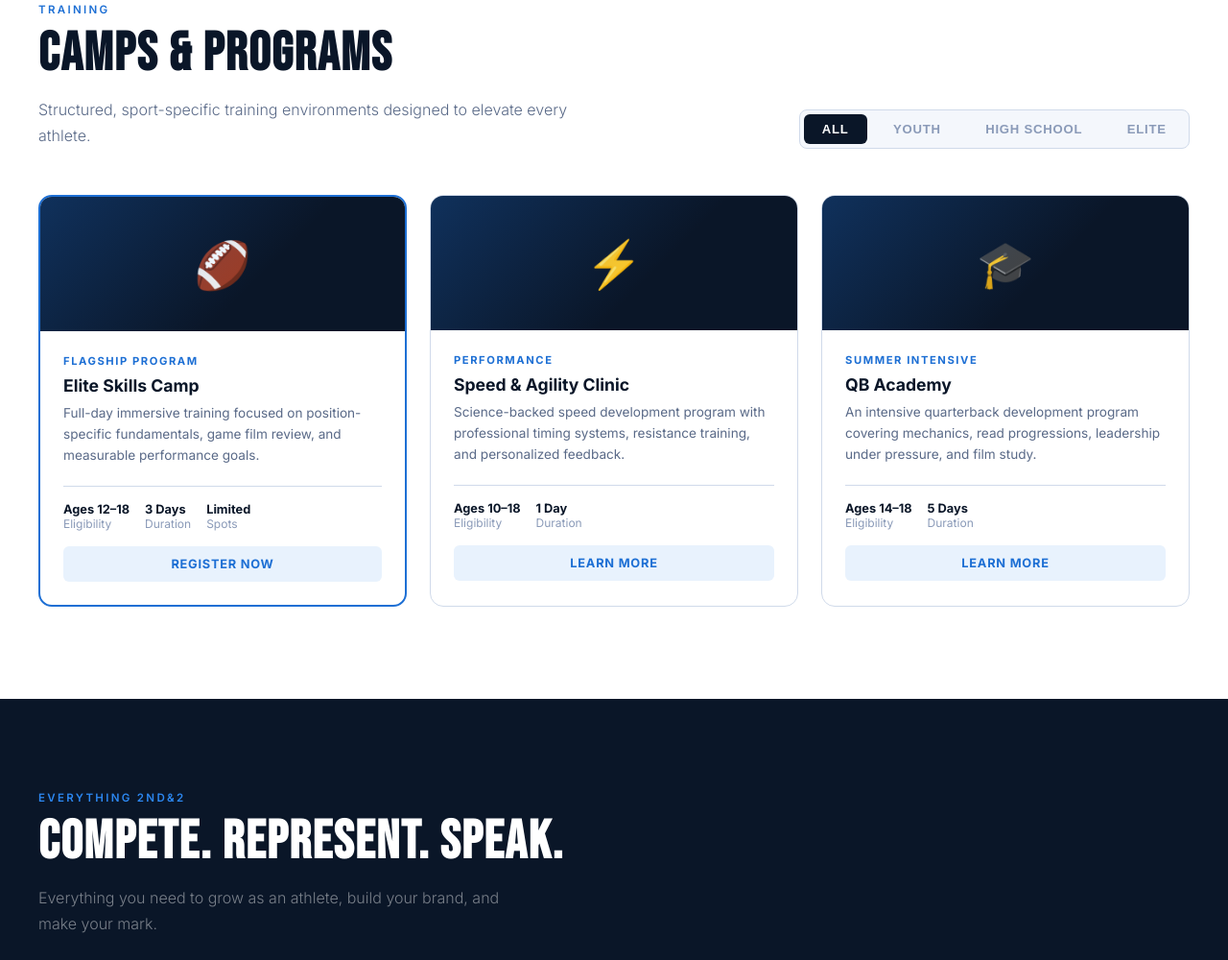
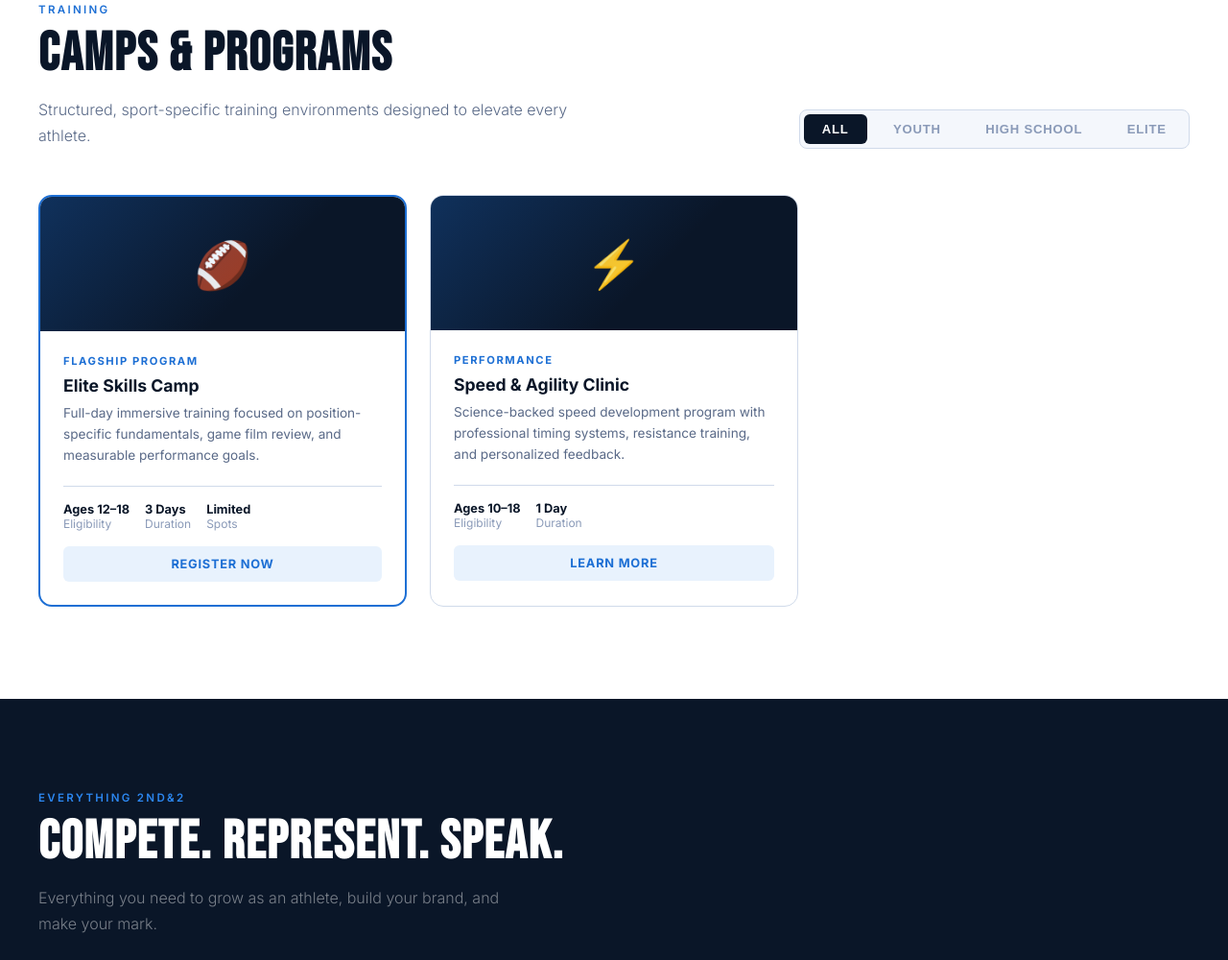
Before and after one commit to jbeaubell-cmd/jbeaubell-cmd.github.io, a plain HTML site: page index.html in a window 1280 px wide. Shown: the part 1944-2944 px from the top of the page at 96% size. Drawn offline with Linux system fonts and the light colour scheme.

Commit message:
Updated index.html

```diff
--- a/index.html
+++ b/index.html
@@ -974,7 +974,6 @@
       <div class="dropdown">
         <a href="#camps"><span class="drop-icon">🏈</span> Elite Skills Camp</a>
         <a href="#camps"><span class="drop-icon">⚡</span> Speed & Agility</a>
-        <a href="#camps"><span class="drop-icon">🏆</span> Quarterback Academy</a>
         <a href="#camps"><span class="drop-icon">📅</span> Summer Intensives</a>
       </div>
     </li>
@@ -1127,19 +1126,7 @@
           <a href="#contact" class="card-cta">Learn More</a>
         </div>
       </div>
-      <div class="program-card">
-        <div class="card-header">🎓</div>
-        <div class="card-body">
-          <div class="card-tag">Summer Intensive</div>
-          <div class="card-title">QB Academy</div>
-          <div class="card-desc">An intensive quarterback development program covering mechanics, read progressions, leadership under pressure, and film study.</div>
-          <div class="card-meta">
-            <div class="meta-item"><strong>Ages 14–18</strong>Eligibility</div>
-            <div class="meta-item"><strong>5 Days</strong>Duration</div>
-          </div>
-          <a href="#contact" class="card-cta">Learn More</a>
-        </div>
-      </div>
+
     </div>
   </div>
 </section>
```
